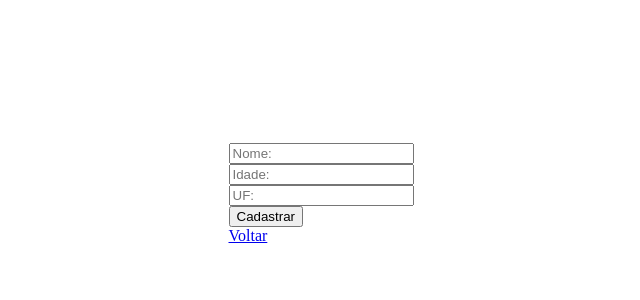
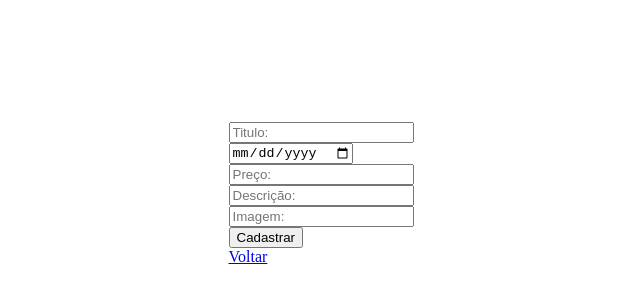
Before and after one commit to marisantosteixeira/Produto-Front-End, a Next.js app in the folder Pessoa_Front-End/Pessoa_Front-End/: page /cadastro in a window 1280 px wide. Shown: the part 214-514 px from the top of the page, without its empty margins (319-959 px from the left). Built offline with nearby package versions, Linux system fonts and the light colour scheme.

Commit message:
commit sla

```diff
--- a/Pessoa_Front-End/Pessoa_Front-End/next.config.js
+++ b/Pessoa_Front-End/Pessoa_Front-End/next.config.js
@@ -1,14 +1,12 @@
 /** @type {import('next').NextConfig} */
 const nextConfig = {
+experimental: {
+appDir: true,
+},
+images :{
+  domains : ['epocacosmeticos.vteximg.com.br']
+},
 
-    async rewrites() {
-        return [
-          {
-            source: '/api/:path*',
-            destination: 'https://localhost:3003/',
-          },
-        ]
-      },
 }
 
 module.exports = nextConfig
--- a/Pessoa_Front-End/Pessoa_Front-End/src/app/cadastro/page.js
+++ b/Pessoa_Front-End/Pessoa_Front-End/src/app/cadastro/page.js
@@ -5,23 +5,27 @@ import { useRouter } from 'next/navigation'
 
 export default function Cadastro() {
     const route = useRouter();
-    const [nome, setNome] = useState();
-    const [idade, setIdade] = useState();
-    const [uf, setUF] = useState();
+    const [titulo, setTitulo] = useState();
+    const [data_cadastro, setData_cadastro] = useState();
+    const [preco, setPreco] = useState();
+    const [descricao, setDescricao] = useState();
+    const [imagem, setImagem] = useState();
 
     const cadastrar = (e) => {
         e.preventDefault()
 
-        const pessoa = {
-            nome: nome,
-            idade: idade,
-            uf: uf
+        const produto = {
+            titulo: titulo,
+            data_cadastro: data_cadastro,
+            preco: preco,
+            descricao: descricao,
+            imagem: imagem
         }
-        const pessoaJson = JSON.stringify(pessoa);
-        fetch("http://localhost:3003/pessoa", {
+        const produtoJson = JSON.stringify(produto);
+        fetch("http://localhost:3003/produto", {
             method: "POST",
             headers: { "content-Type": "application/json" },
-            body: pessoaJson
+            body: produtoJson
         }).then(function(){ route.push("/")}).catch(()=> console.log("Não foi possível cadastrar!"))
     }
 
@@ -30,21 +34,33 @@ export default function Cadastro() {
             <form  onSubmit={cadastrar}>
                 <input
                     type="text"
-                    placeholder='Nome:'
-                    nome="nome"
-                    onChange={e => setNome(e.target.value)}
+                    placeholder='Titulo:'
+                    nome="titulo"
+                    onChange={e => setTitulo(e.target.value)}
                 /><br/>
                 <input
-                    type="text"
-                    placeholder='Idade:'
-                    nome="idade"
-                    onChange={e => setIdade(e.target.value)}
+                    type="date"
+                    placeholder='Data de Cadastro:'
+                    nome="data_cadastro"
+                    onChange={e => setData_cadastro(e.target.value)}
                 /><br/>
                 <input
+                    type="number"
+                    placeholder='Preço:'
+                    nome="preco"
+                    onChange={e => setPreco(e.target.value)}
+                /><br/>
+                      <input
                     type="text"
-                    placeholder='UF:'
-                    nome="uf"
-                    onChange={e => setUF(e.target.value)}
+                    placeholder='Descrição:'
+                    nome="descricao"
+                    onChange={e => setDescricao(e.target.value)}
+                /><br/>
+                      <input
+                    type="text"
+                    placeholder='Imagem:'
+                    nome="imagem"
+                    onChange={e => setImagem(e.target.value)}
                 /><br/>
                 <button type='submit'>Cadastrar</button>
                 <div>
```
Also changed, not shown: Pessoa_Front-End/Pessoa_Front-End/src/app/page.js (+10 -6 lines), Pessoa_Front-End/Pessoa_Front-End/src/app/pessoa/[id]/page.js (+9 -7 lines).
